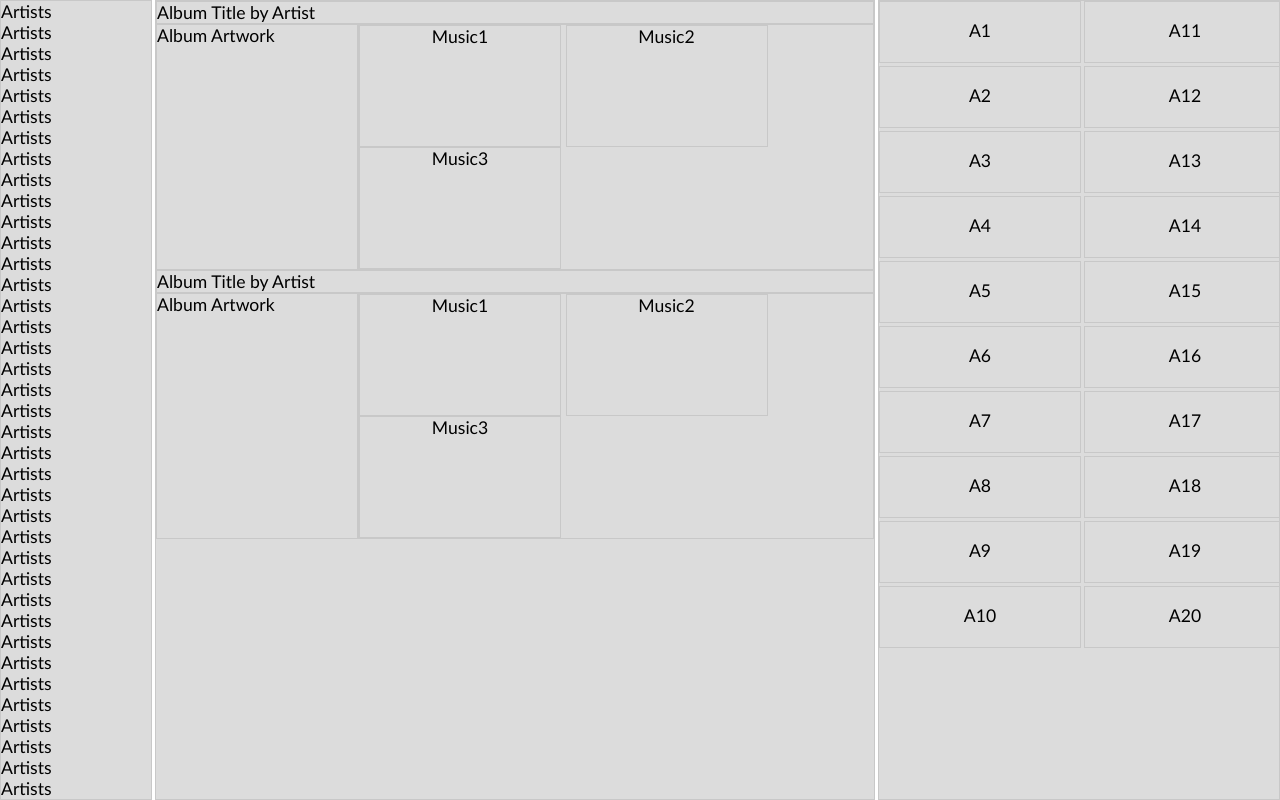
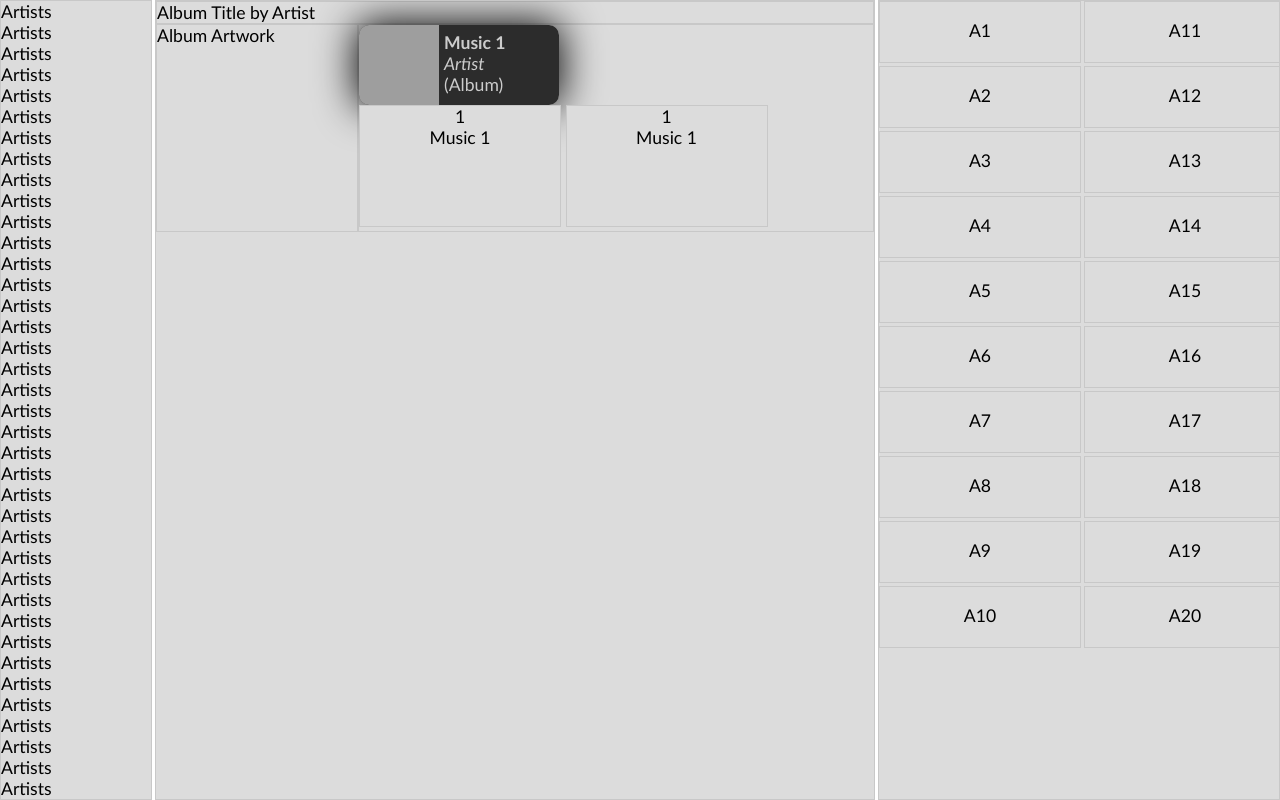
Before and after one commit to tex0l/JukeBox, a Django app: page /playlist_manager in a window 1280 px wide. Run offline with Django 3.2, Linux system fonts and the light colour scheme; grey boxes are pictures that could not be loaded.

Commit message:
pretty draggable

```diff
--- /dev/null
+++ b/jukebox2web/static/js/jukebox/music.js
@@ -0,0 +1,80 @@
+$(function() {
+    $.widget( "juke.music", {
+        // default options
+        options: {
+            pk: 0,
+            number: 0,
+            title: 'Title',
+            artist: 'Artist',
+            album: 'Album',
+            artwork: '/media/Library/Im_Shipping_Up_to_Boston.jpg',
+
+            // callbacks
+            change: null,
+            random: null
+        },
+
+        // the constructor
+        _create: function() {
+
+            this.music_artwork = $('<aside>')
+                .addClass("music_artwork hide_in_lib")
+                .append($('<img src="' + this.options.artwork + '" alt="Album Artwork" height="80" width="80">'))
+                .appendTo( this.element );
+
+            this.music_infos = $('<div>')
+                .addClass("music_infos");
+
+            $('<div>').addClass("music_number hide_in_drag")
+                .html(this.options.number)
+                .appendTo( this.music_infos );
+
+            $('<div>').addClass("music_title")
+                .html(this.options.title)
+                .appendTo( this.music_infos );
+
+            $('<div>').addClass("music_artist hide_in_lib")
+                .html(this.options.artist)
+                .appendTo( this.music_infos );
+
+            $('<div>').addClass("music_album hide_in_lib")
+                .html(this.options.album)
+                .appendTo( this.music_infos );
+
+            this.music_infos.appendTo(this.element)
+
+            this._refresh();
+        },
+
+        // called when created, and later when changing options
+        _refresh: function() {
+
+        },
+
+        // events bound via _on are removed automatically
+        // revert other modifications here
+        _destroy: function() {
+            // remove generated elements
+            this.music_artwork.remove();
+            this.music_infos.remove();
+
+            this.element
+                .removeClass( "dragged_music" )
+                .css( "background-color", "transparent" );
+        },
+
+        // _setOptions is called with a hash of all options that are changing
+        // always refresh when changing options
+        _setOptions: function() {
+            // _super and _superApply handle keeping the right this-context
+            this._superApply( arguments );
+            this._refresh();
+        },
+
+        // _setOption is called for each individual option that is changing
+        _setOption: function( key, value ) {
+            // prevent invalid color values
+            this._super( key, value );
+        }
+    });
+});
--- a/jukebox2web/templates/playlist_manager.html
+++ b/jukebox2web/templates/playlist_manager.html
@@ -13,6 +13,7 @@
     <script type="text/javascript" src='{% static "js/jlayout/jlayout.flexgrid.js" %}'></script>
     <script type="text/javascript" src='{% static "js/jlayout/jlayout.flow.js" %}'></script>
     <script type="text/javascript" src='{% static "js/jlayout/jquery.jlayout.js" %}'></script>
+    <script type="text/javascript" src='{% static "js/jukebox/music.js" %}'></script>
 
     <script type="text/javascript">
         jQuery(function($)
@@ -31,7 +32,7 @@
                 albums_list.layout({resize: false});
             }
             relayout();
-            relayout();
+            relayout(); //Volontaire !
 
             $(window).resize(relayout);
 
@@ -42,9 +43,7 @@
             $( ".library_music" ).draggable({
                 revert: 'invalid',
                 helper: function() {
-                    var h = $('<div class="dragged_music"></div>');
-                    h.append($(this).find('.name, .artist, .album').clone());
-                    return h;
+                    return $(this).clone().removeClass("library_music").addClass("dragged_music");
                 },
                 appendTo: $('.page_layout'),
                 scroll: false,
@@ -59,6 +58,21 @@
                             .html( music );
                 },
                 hoverClass: "music_slot_hoovered"
+            });
+
+            $('#music1').music({
+                title: 'Music 1',
+                number: 1
+            });
+
+            $('#music2').music({
+                title: 'Music 1',
+                number: 1
+            });
+
+            $('#music3').music({
+                title: 'Music 1',
+                number: 1
             });
 
         });
@@ -103,7 +117,7 @@
             z-index: 100;
         }
 
-        .library_music > .hide_in_lib{
+        .library_music .hide_in_lib{
             display: none;
         }
 
@@ -169,6 +183,51 @@
             overflow: auto;
         }
 
+        .dragged_music{
+            background: rgba(35, 35, 35, 0.95);
+            height: 80px;
+            width: 200px;
+            overflow: hidden;
+            -moz-box-shadow: 0px 0px 40px 2px #000000;
+            -webkit-box-shadow: 0px 0px 40px 2px #000000;
+            -o-box-shadow: 0px 0px 40px 2px #000000;
+            box-shadow: 0px 0px 40px 2px #000000;
+            filter:progid:DXImageTransform.Microsoft.Shadow(color=#000000, Direction=NaN, Strength=40);
+            -moz-border-radius: 10px;
+            -webkit-border-radius: 10px;
+            border-radius: 10px;
+        }
+
+        .dragged_music > .music_artwork {
+            float: left;
+            width: 80px;
+        }
+
+        .dragged_music > .music_infos {
+            color: #cccccc;
+            padding: 7px 10px 10px 85px;
+            width: 100%;
+        }
+
+        .dragged_music > .music_infos > .music_title {
+            font-weight: bold;
+        }
+
+        .dragged_music > .music_infos > .music_artist {
+            font-style: italic;
+        }
+
+        .dragged_music > .music_infos > .music_album::before {
+            content: '(';
+        }
+
+        .dragged_music > .music_infos > .music_album::after {
+            content: ')';
+        }
+
+        .dragged_music .hide_in_drag{
+            display: none;
+        }
 
     </style>
 
@@ -191,7 +250,6 @@
 
         <div data-layout='{"type": "flexGrid", "columns": 1 }' class="albums_list">
             {% include "playlist_manager/album_viewer.html" %}
-            {% include "playlist_manager/album_viewer.html" %}
         </div>
 
     </div>
--- a/jukebox2web/templates/playlist_manager/album_viewer.html
+++ b/jukebox2web/templates/playlist_manager/album_viewer.html
@@ -6,8 +6,8 @@
         Album Artwork
     </div>
     <div class="center album_musics">
-        {% include "playlist_manager/library_music.html" with name="Music1" %}
-        {% include "playlist_manager/library_music.html" with name="Music2" %}
-        {% include "playlist_manager/library_music.html" with name="Music3" %}
+        <div class="dragged_music" id="music1"></div>
+        <div class="library_music" id="music2"></div>
+        <div class="library_music" id="music3"></div>
     </div>
 </div>
--- a/jukebox2web/templates/playlist_manager/library_music.html
+++ b/jukebox2web/templates/playlist_manager/library_music.html
@@ -1,5 +1,8 @@
 <div class="library_music">
-    <div class="name">{{ name }}</div>
-    <div class="artist hide_in_lib">Artist</div>
-    <div class="album hide_in_lib">Album</div>
+    <div class="music_infos">
+        <div class="music_title">{{ name }}</div>
+        <div class="music_artist hide_in_lib">Artist</div>
+        <div class="music_album hide_in_lib">Album</div>
+    </div>
+    <aside class="music_artwork hide_in_lib"> <img src="/media/Library/Im_Shipping_Up_to_Boston.jpg" alt="Album Artwork" height="60" width="60"> </aside>
 </div>
```
